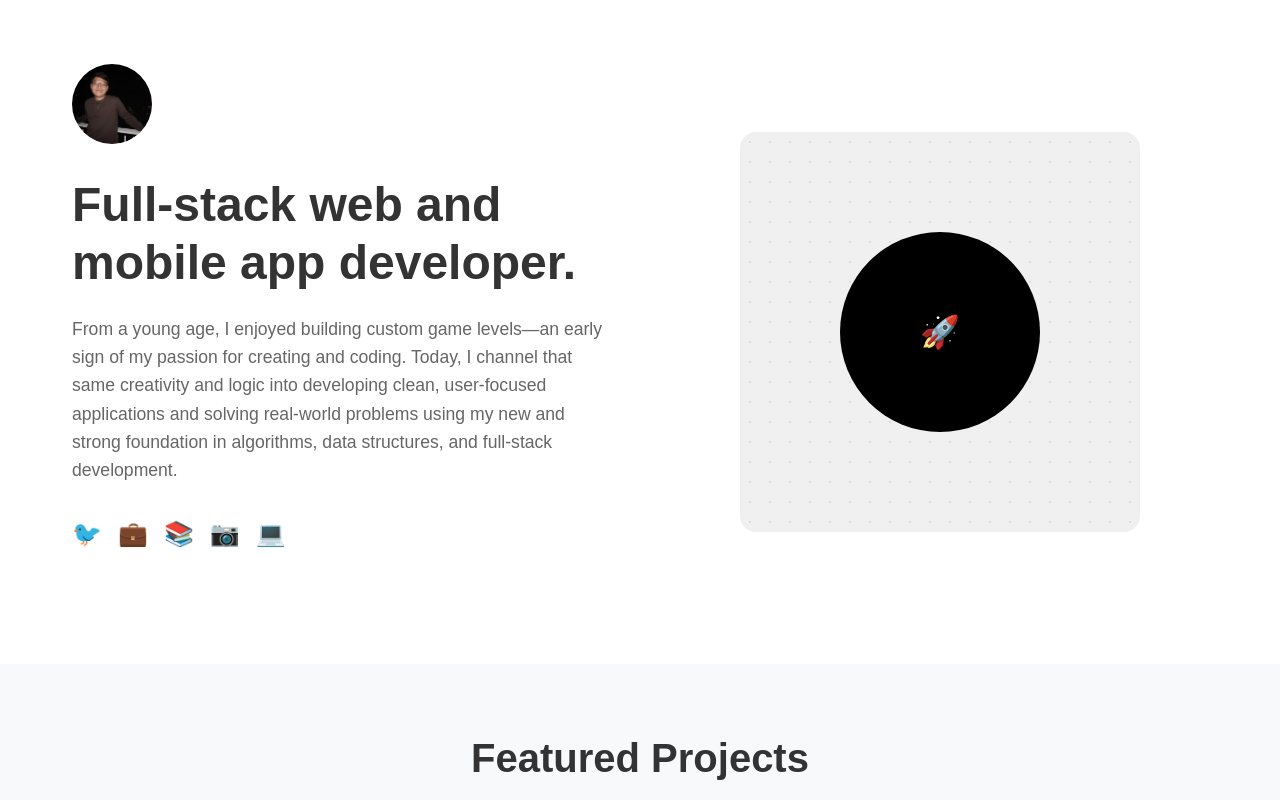
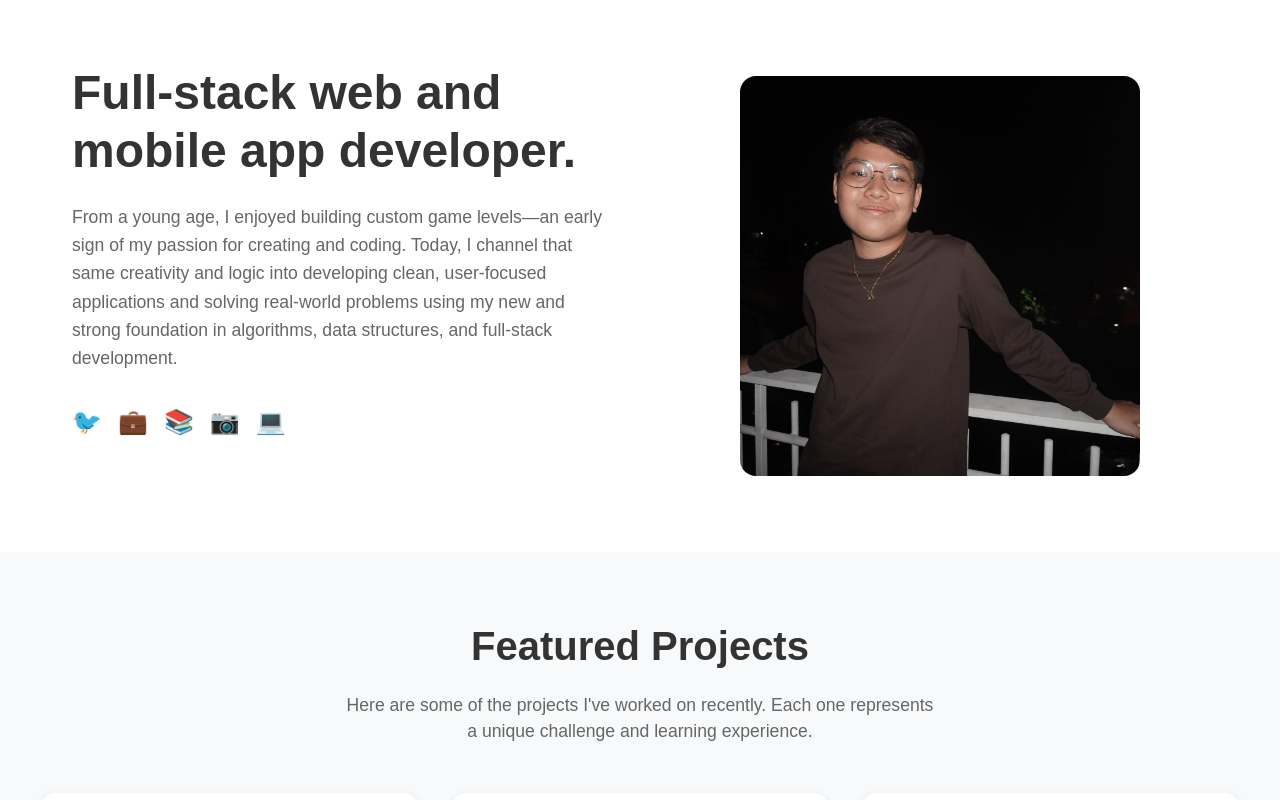
Before and after one commit to RainVar/portfolio_rainvar, a Next.js app: page / in a window 1280 px wide. Shown: the top 800 px of the page. Built offline with nearby package versions, Linux system fonts and the light colour scheme.

Commit message:
feat: trasnfered profile avatarr

```diff
--- a/src/app/page.tsx
+++ b/src/app/page.tsx
@@ -14,17 +14,6 @@ export default function About() {
         alignItems: "center"
       }}>
           <div>
-            <img
-              src="/profile.jpg"
-              alt="Peter Abangan"
-              style={{
-                width: 80,
-                height: 80,
-                borderRadius: "50%",
-                objectFit: "cover",
-                marginBottom: "2rem"
-              }}
-            />
             <h1 style={{
               fontSize: "3rem",
               fontWeight: 700,
@@ -62,24 +51,18 @@ export default function About() {
               height: "400px",
               backgroundColor: "#f0f0f0",
               borderRadius: "1rem",
-              display: "flex",
-              alignItems: "center",
-              justifyContent: "center",
-              backgroundImage: "radial-gradient(circle, #ddd 1px, transparent 1px)",
-              backgroundSize: "20px 20px",
+              overflow: "hidden",
               position: "relative"
             }}>
-              <div style={{
-                width: "200px",
-                height: "200px",
-                backgroundColor: "#000",
-                borderRadius: "50%",
-                display: "flex",
-                alignItems: "center",
-                justifyContent: "center"
-              }}>
-                <span style={{ color: "#fff", fontSize: "2rem" }}>🚀</span>
-              </div>
+              <img
+                src="/profile.jpg"
+                alt="Peter Abangan"
+                style={{
+                  width: "100%",
+                  height: "100%",
+                  objectFit: "cover"
+                }}
+              />
             </div>
           </div>
         </section>
```
